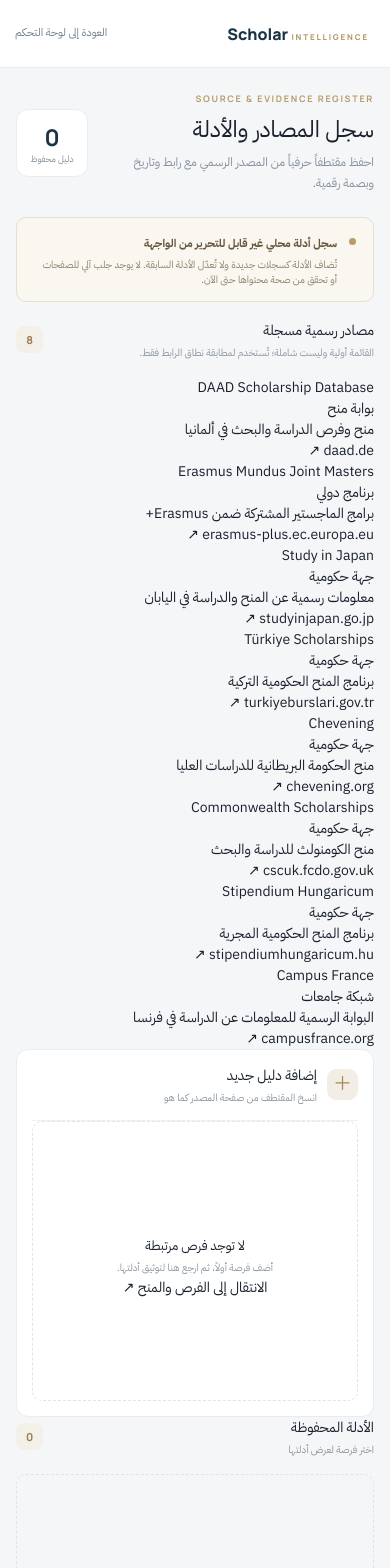
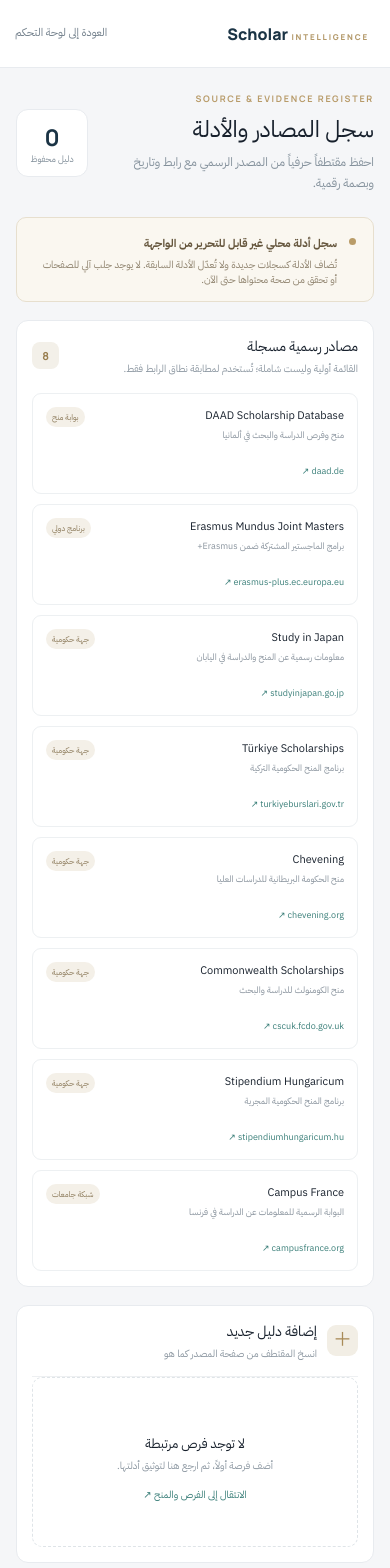
Before and after one commit to 7thramzy/scholar-intelligence, a Next.js app: page /evidence in a window 390 px wide. Shown: the top 1568 px of the page. Built offline with nearby package versions, Linux system fonts and the light colour scheme.

Commit message:
style: add responsive source registry and evidence ledger

```diff
--- a/app/globals.css
+++ b/app/globals.css
@@ -126,3 +126,35 @@ a{color:inherit;text-decoration:none}
 .form-footnote{font-size:9px;line-height:1.8;color:#9a8a70;border-top:1px solid #eef0f2;padding-top:12px;margin:15px 0 0}
 @media(max-width:850px){.opportunity-layout{grid-template-columns:1fr}.workspace-content{padding:24px 16px}}
 @media(max-width:520px){.workspace-topbar{padding:0 15px}.workspace-heading h1{font-size:23px}.workspace-heading p{max-width:260px;line-height:1.8}.workspace-count{width:72px;height:68px;flex-shrink:0}.opportunity-list-panel,.opportunity-form-panel{padding:15px}}
+
+/* Source registry and evidence ledger */
+.source-registry-panel,.evidence-ledger-panel{background:#fff;border:1px solid #e8ebef;border-radius:12px;padding:21px;margin-bottom:18px}
+.source-registry-grid{display:grid;grid-template-columns:repeat(4,minmax(0,1fr));gap:10px}
+.source-registry-card{border:1px solid #edf0f2;border-radius:9px;padding:13px;min-width:0}
+.source-registry-card-head{display:flex;justify-content:space-between;align-items:flex-start;gap:8px}
+.source-registry-card h3{font-size:11px;margin:0;line-height:1.7}
+.source-registry-card-head span{font-size:8px;color:#8b7959;background:#f4f0e8;border-radius:20px;padding:4px 6px;white-space:nowrap}
+.source-registry-card p{font-size:9px;color:#89939d;line-height:1.8;min-height:32px}
+.source-registry-card a{font-size:9px;color:#397e78}
+.evidence-layout{display:grid;grid-template-columns:minmax(290px,.85fr) minmax(0,1.3fr);gap:18px;align-items:start}
+.evidence-ledger-panel{margin-bottom:0}
+.opportunity-form textarea{width:100%;min-height:130px;border:1px solid #e1e6e9;border-radius:7px;padding:10px;background:#fff;color:#263746;font:11px/1.9 "IBM Plex Sans Arabic",sans-serif;resize:vertical;outline:none}
+.opportunity-form textarea:focus{border-color:#80aaa4;box-shadow:0 0 0 3px #80aaa41a}
+.opportunity-form button:disabled{opacity:.65;cursor:wait}
+.evidence-hint{font-size:9px;line-height:1.8;color:#8b7959;background:#f8f5ef;border-radius:7px;padding:9px;margin:0}
+.compact-empty{min-height:170px}
+.compact-empty a{font-size:10px;color:#397e78;margin-top:12px}
+.evidence-snapshot-list{display:grid;gap:11px}
+.evidence-snapshot{border:1px solid #e8edf0;border-radius:9px;padding:14px}
+.evidence-snapshot-head{display:flex;justify-content:space-between;align-items:center;gap:8px}
+.evidence-snapshot-head time{font-size:9px;color:#929da6}
+.evidence-snapshot blockquote{margin:12px 0;font-size:11px;line-height:2;color:#4e5c67;border-right:2px solid #c6a56a;padding:2px 11px}
+.evidence-snapshot-source{display:flex;align-items:center;justify-content:space-between;font-size:9px}
+.evidence-snapshot-source a{color:#397e78}
+.verified-source{font-size:8px;color:#4e8877;background:#edf5f1;border-radius:20px;padding:4px 7px}
+.hash-row{display:flex;gap:8px;align-items:center;border-top:1px solid #eef0f2;padding-top:9px;margin-top:10px}
+.hash-row span{font:700 8px Manrope;color:#9a8b71}
+.hash-row code{font:8px ui-monospace,monospace;color:#89939d;overflow-wrap:anywhere}
+@media(max-width:1050px){.source-registry-grid{grid-template-columns:repeat(2,minmax(0,1fr))}}
+@media(max-width:850px){.evidence-layout{grid-template-columns:1fr}}
+@media(max-width:520px){.source-registry-grid{grid-template-columns:1fr}.source-registry-panel,.evidence-ledger-panel{padding:15px}.hash-row{align-items:flex-start;flex-direction:column}}
```
